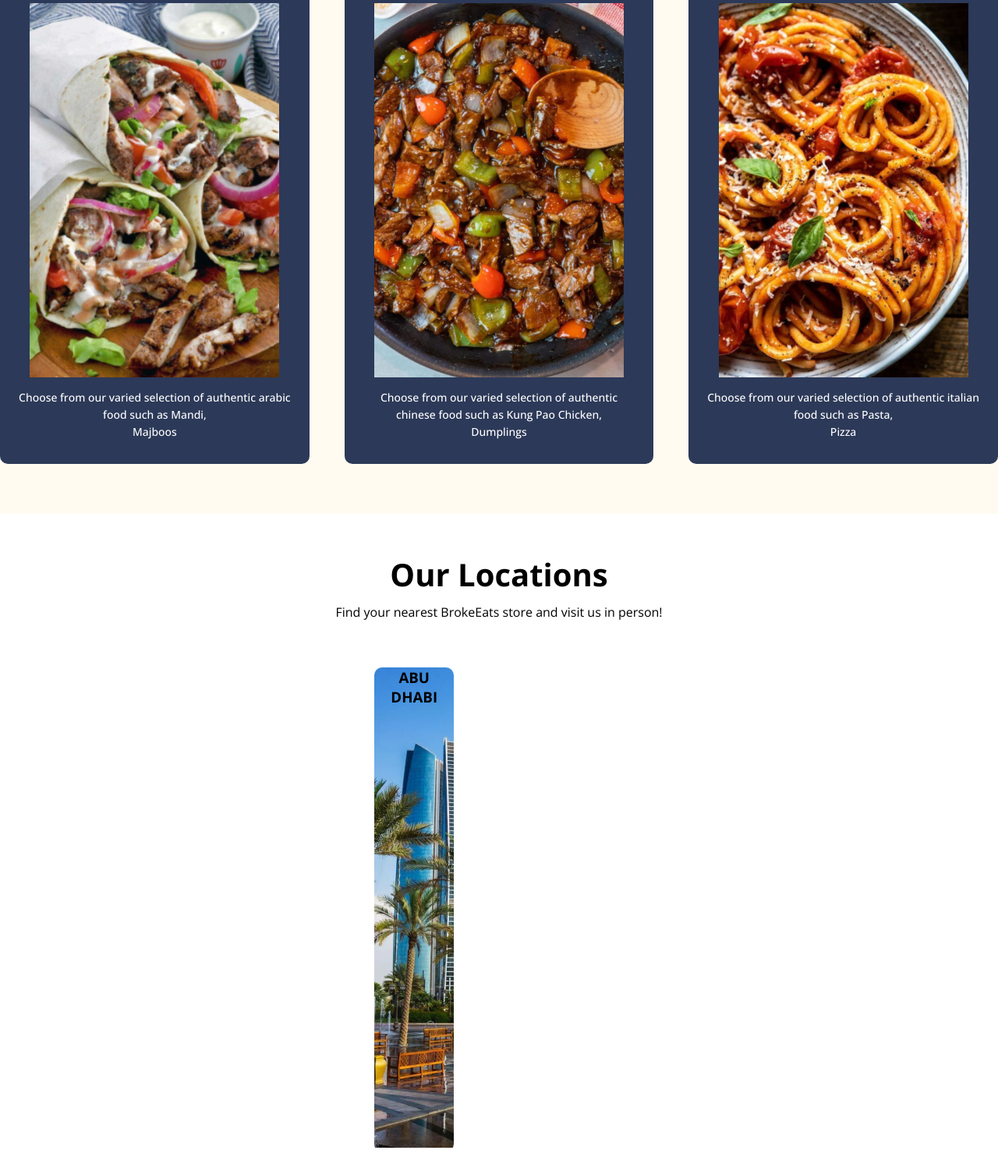
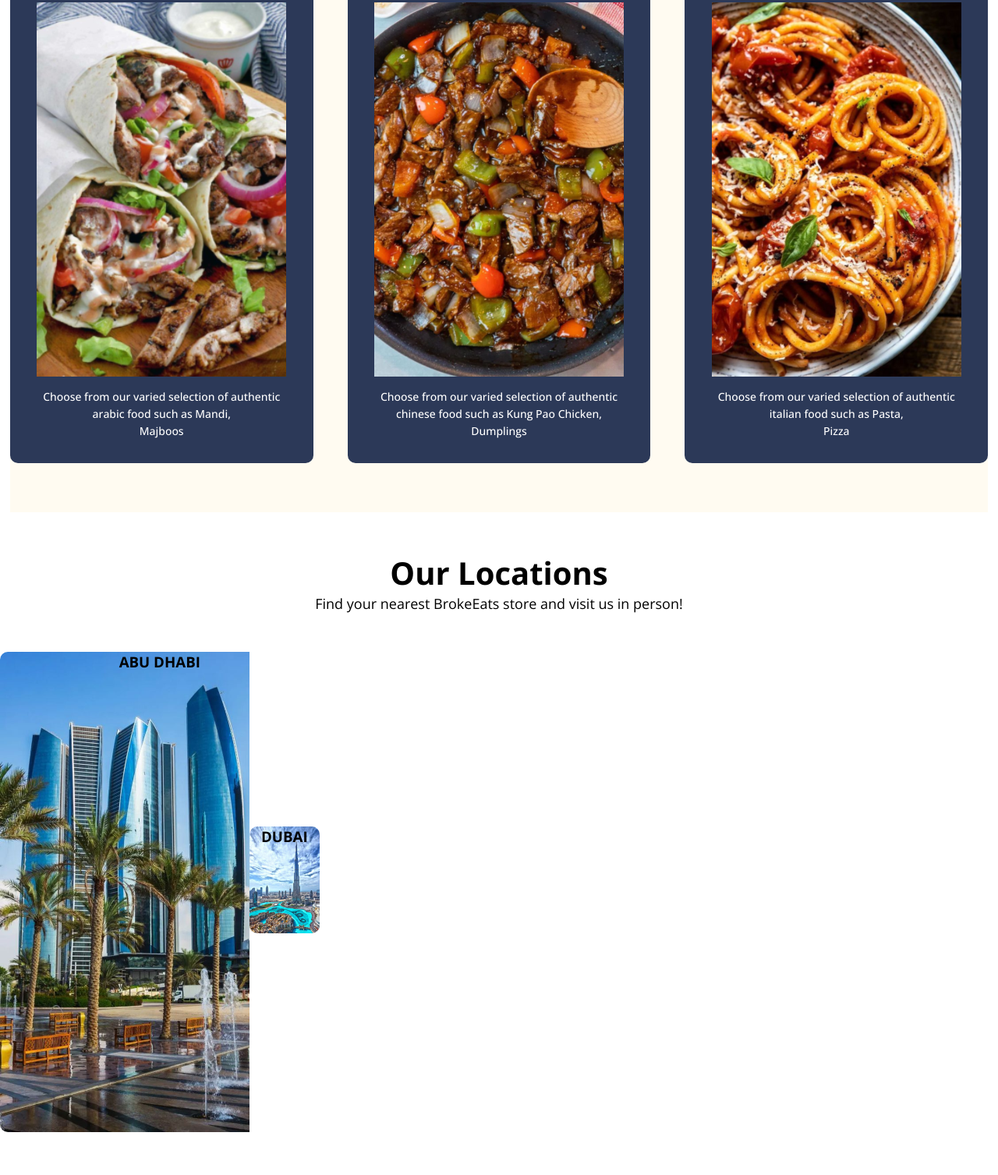
Before and after one commit to Hamdan21/ISTE140-Project1, a plain HTML site: page index.html in a window 1280 px wide. Shown: the part 1082-2589 px from the top of the page at 78% size. After the commit the page ends 2564 px from the top, so only its background shows below. Drawn offline with nearby package versions, Linux system fonts and the light colour scheme.

Commit message:
upto date

```diff
--- a/index.html
+++ b/index.html
@@ -11,16 +11,17 @@
     <link href="https://fonts.googleapis.com/css2?family=Open+Sans:wght@300;400;500;600;700&display=swap" rel="stylesheet">
     <link href="https://fonts.googleapis.com/css2?family=Open+Sans:wght@300;400;500;600;700&family=Silkscreen&display=swap" rel="stylesheet">
     <link href="https://fonts.googleapis.com/css2?family=Open+Sans:wght@300;400;500;600;700&family=Satisfy&display=swap" rel="stylesheet">
+    <script src="https://kit.fontawesome.com/819597f17e.js" crossorigin="anonymous"></script>
 <body>
     <section class="header">
         <nav>
-            <a href="index.html"><img src="images/logo.png"></a>
+            <a href="index.html"><img src="images/logo.png" class="click"></a>
             <div class="nav-links">
                 <ul>
-                    <li><a href="">HOME</a></li>
-                    <li><a href="">ABOUT</a></li>
-                    <li><a href="">MENU</a></li>
-                    <li><a href="">CONTACT</a></li>
+                    <li class="click"><a href=""><i class="fas fa-house"></i></a></li>
+                    <li class="click"><a href="">ABOUT</a></li>
+                    <li class="click"><a href="">MENU</i></a></li>
+                    <li class="click"><a href="">CONTACT</a></li>
                 </ul>
             </div>
 
@@ -42,17 +43,17 @@
         <h1>Pick&nbsp; Your&nbsp; Craving.</h1>
         <p></p>
         <div class="row">
-            <div class="course-col">
+            <div class="course-col click">
                 <h3>A R A B I C</h3>
                 <img src="images/arabic.png">
                 <p>Choose from our varied selection of authentic arabic food such as Mandi,<br> Majboos</p>
             </div>
-            <div class="course-col">
+            <div class="course-col click">
                 <h3>C H I N E S E</h3>
                 <img src="images/chinese.png">
                 <p>Choose from our varied selection of authentic chinese food such as Kung Pao Chicken,<br> Dumplings</p>
             </div>
-            <div class="course-col">
+            <div class="course-col click">
                 <h3>I T A L I A N</h3>
                 <img src="images/italian.png">
                 <p>Choose from our varied selection of authentic italian food such as Pasta,<br> Pizza</p>
@@ -67,9 +68,14 @@
         <p>Find your nearest BrokeEats store and visit us in person!</p>
         <div class="row">
             <div class="locations-col">
-                <img src="images/AbuDhabi.png">
+                <img class="" src="images/AbuDhabi.png">
                 <div class="layer">
                     <h3>ABU DHABI</h3>
+                </div>
+            <div class="locations-col">
+                <img class="" src="images/Dubai.png">
+                <div class="layer">
+                    <h3>DUBAI</h3>
                 </div>
             </div>
         </div>
--- a/style.css
+++ b/style.css
@@ -49,6 +49,22 @@ nav img{
 .nav-links ul li:hover::after{
     width: 100%;
 }
+.sticky{
+    position: fixed;
+    top: 0;
+    width: 100%;
+}
+.click{
+    transition: all 300ms ease;
+}
+
+.click:hover{
+    transform: scale(1.1);
+}
+
+.click:active{
+    transform: scale(0.8);
+}
 .text-box{
     width: 90%;
     color: white;
@@ -66,8 +82,7 @@ nav img{
     25px 25px 0px #052939,
     30px 30px 0px #c11a2b,
     35px 35px 0px #c11a2b,
-    40px 40px 0px #c11a2b,
-    45px 45px 0px #c11a2b;
+    40px 40px 0px #c11a2b;
     font-size: 70px;
 }
 .text-box p{
@@ -97,7 +112,7 @@ nav img{
 
 /*--Cusine--*/
 .cusines{
-    width: 100%;
+    width: 98%;
     margin: auto;
     text-align: center;
     background-color: #FFFBF1 ;
@@ -113,12 +128,12 @@ nav img{
     text-shadow: 1px 1px white,
     1.5px 1.5px red,
     2px 2px black,
-    10px 10px 25px #2c3958,
-    -10px 10px 25px #2c3958,
-    -10px -10px 25px #2c3958,
-    10px -10px 25px #2c3958;
+    5px 5px 30px #2c39583b,
+    -5px 5px 30px #2c39583b,
+    -5px -5px 30px #2c39583b,
+    5px -5px 30px #2c39583b;
 }
-p{
+.cusines p{
     color: white;
     font-size: 14px;
     font-weight: 300;
@@ -129,7 +144,7 @@ p{
 
 .row{
     margin-top: 3.9%;
-    display:inline-flex;
+    display:flex;
     justify-content:space-between;
 }
 .course-col{
@@ -169,20 +184,28 @@ p{
     margin:auto;
     text-align: center;
     padding-top: 50px;
+
 }
 .locations h1{
     font-size: 40px;
 }
 .locations p{
     color: black;
-    font-size: medium;
+    font-size:large;
 }
 .locations-col{
+    float:left;
     flex-basis: 32%;
     border-radius: 10px;
     margin-bottom: 30px;
     position: relative;
     overflow: hidden;
+    display: flex;
+    align-items: center;
+    justify-content: center;
+}
+.locations-col img{
+    width: 100%;
 }
 .layer{
     background: transparent;
```
Also changed, not shown: images/Dubai.png (added), images/banner1.jpg (added).
